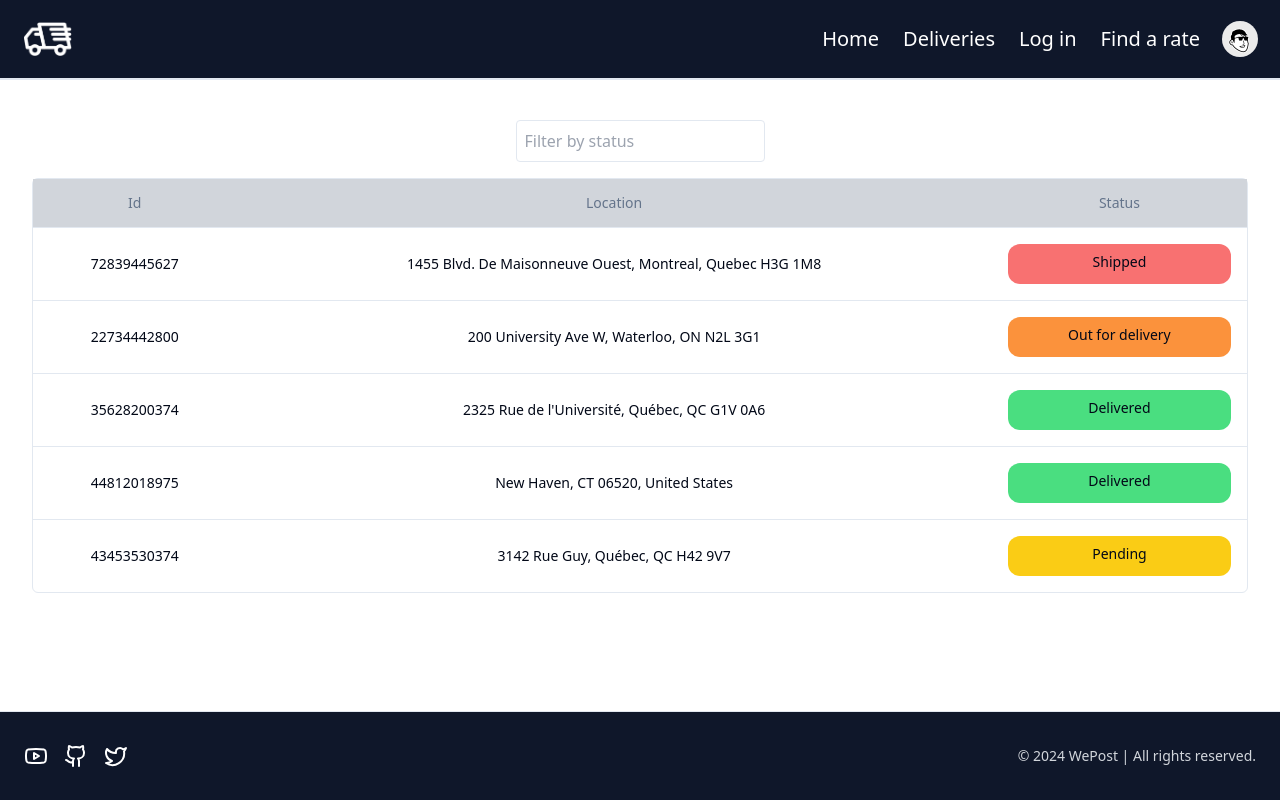
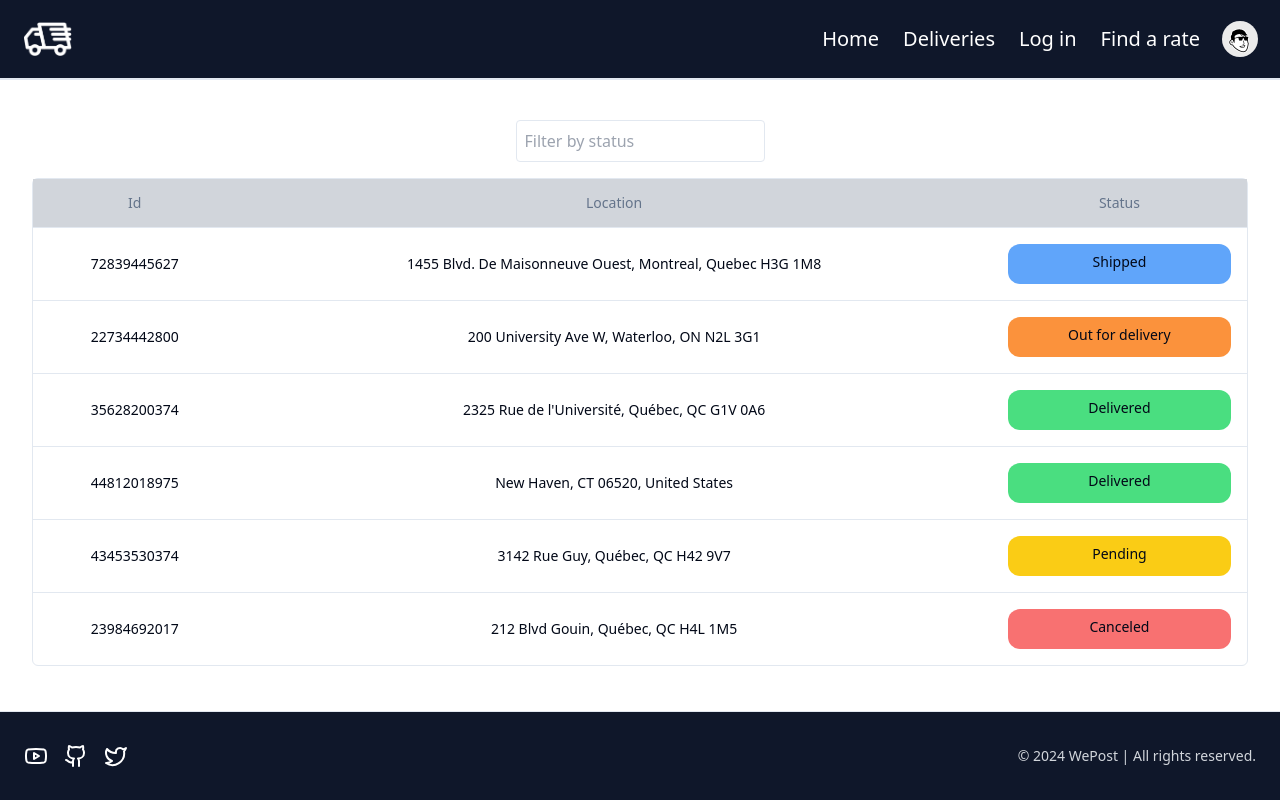
Before and after one commit to gevorgalaverdyan/SOEN357-wepost, a React (Vite) app in the folder apps/client/: page /deliveries in a window 1280 px wide. Built offline with nearby package versions, Linux system fonts and the light colour scheme.

Commit message:
added new data and its status color

```diff
--- a/apps/client/src/Pages/Deliveries/Deliveries.tsx
+++ b/apps/client/src/Pages/Deliveries/Deliveries.tsx
@@ -37,6 +37,12 @@ const rows = [
     "3142 Rue Guy, Québec, QC H42 9V7",
     "Pending"
   ),
+  createData(
+    6,
+    23984692017,
+    "212 Blvd Gouin, Québec, QC H4L 1M5",
+    "Canceled"
+  ),
 ];
 
 export default function Deliveries() {
--- a/apps/client/src/Pages/Deliveries/data-table.tsx
+++ b/apps/client/src/Pages/Deliveries/data-table.tsx
@@ -72,11 +72,13 @@ export function DataTable<TData, TValue>({
                           cell.getContext().row.original.orderStatus === "Delivered"
                           ? "bg-green-400"
                           : cell.getContext().row.original.orderStatus === "Shipped"
-                          ? "bg-red-400"
+                          ? "bg-blue-400"
                           : cell.getContext().row.original.orderStatus === "Out for delivery"
                           ? "bg-orange-400"
                           : cell.getContext().row.original.orderStatus === "Pending"
                           ? "bg-yellow-400"
+                          : cell.getContext().row.original.orderStatus === "Canceled"
+                          ? "bg-red-400"
                           : "bg-gray-400"
                         )}
                       >
```
